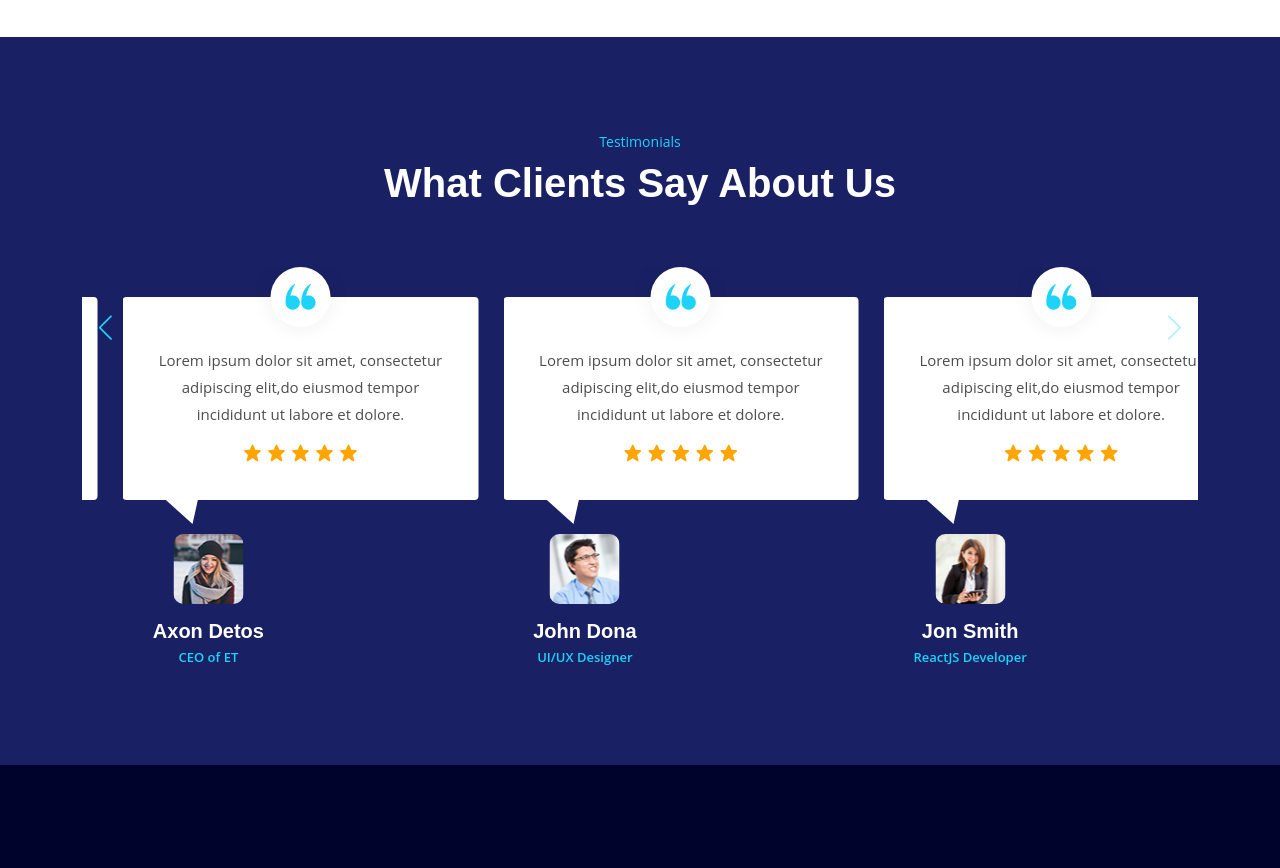
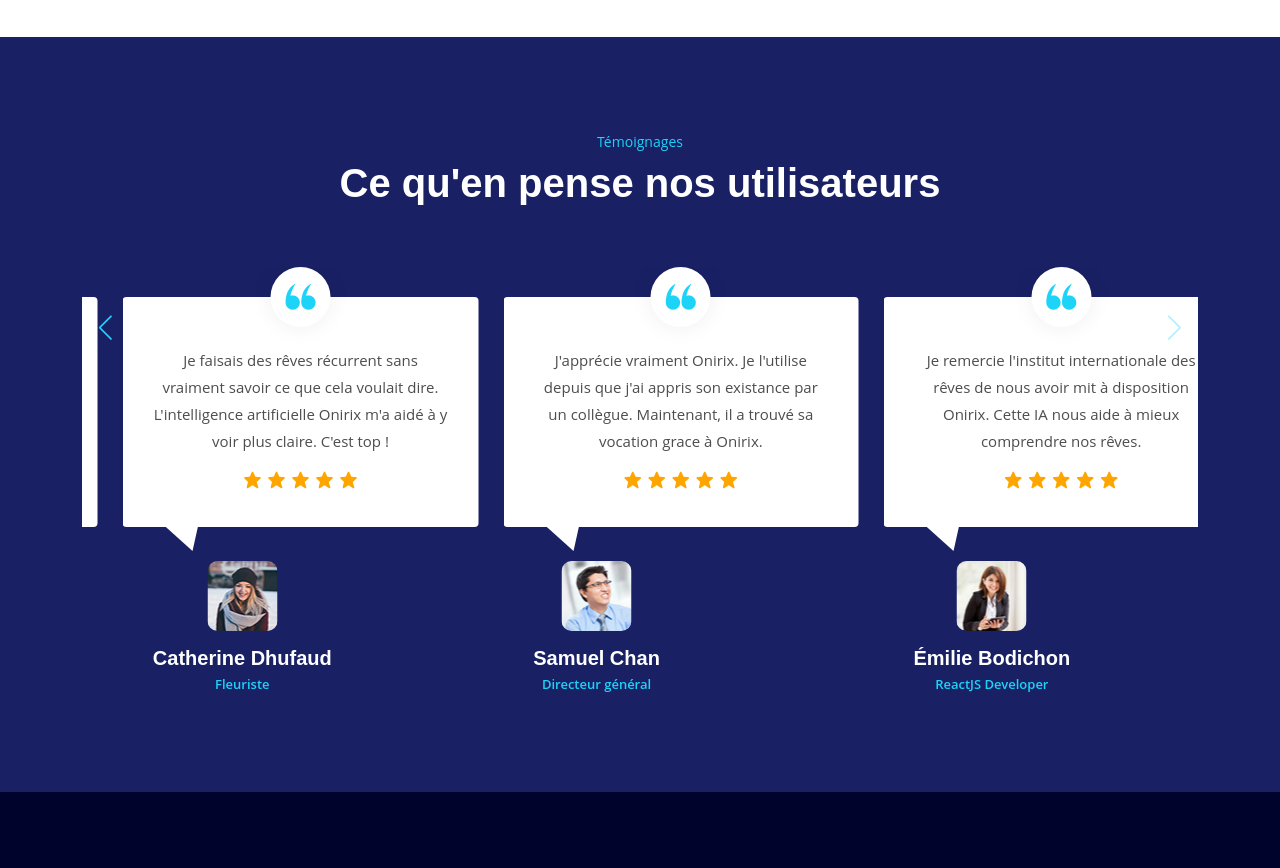
Before and after one commit to codascii/raiv-webcup-2023, a Next.js app: page / in a window 1280 px wide. Shown: the part 3860-4728 px from the top of the page. Built offline with nearby package versions, Linux system fonts and the light colour scheme.

Commit message:
Ajout des témoignages

```diff
--- a/components/Common/Testimonials.js
+++ b/components/Common/Testimonials.js
@@ -5,10 +5,10 @@
 const testimonialsData = [
 	{
 		image: "/images/clients/client1.jpg",
-    name: "Alen Meair",
-    designation: "Web Developer",
+		name: "Olivier Thomas",
+		designation: "Ingénieur commercial",
 		feedbackText:
-      "Lorem ipsum dolor sit amet, consectetur adipiscing elit,do eiusmod tempor incididunt ut labore et dolore.",
+			"Onirix est vraiment un outils fascinant. Mes enfants me parlaient d'intelligence artificiel mais je n'avais pas une idée claire de ce que c'était.",
 
 		rating: [
 			{
@@ -30,10 +30,10 @@
 	},
 	{
 		image: "/images/clients/client2.jpg",
-    name: "Axon Detos",
-    designation: "CEO of ET",
+		name: "Catherine Dhufaud",
+		designation: "Fleuriste",
 		feedbackText:
-      "Lorem ipsum dolor sit amet, consectetur adipiscing elit,do eiusmod tempor incididunt ut labore et dolore.",
+			"Je faisais des rêves récurrent sans vraiment savoir ce que cela voulait dire. L'intelligence artificielle Onirix m'a aidé à y voir plus claire. C'est top !",
 
 		rating: [
 			{
@@ -55,10 +55,10 @@
 	},
 	{
 		image: "/images/clients/client3.jpg",
-    name: "John Dona",
-    designation: "UI/UX Designer",
+		name: "Samuel Chan",
+		designation: "Directeur général",
 		feedbackText:
-      "Lorem ipsum dolor sit amet, consectetur adipiscing elit,do eiusmod tempor incididunt ut labore et dolore.",
+			"J'apprécie vraiment Onirix. Je l'utilise depuis que j'ai appris son existance par un collègue. Maintenant, il a trouvé sa vocation grace à Onirix.",
 
 		rating: [
 			{
@@ -80,10 +80,10 @@
 	},
 	{
 		image: "/images/clients/client4.jpg",
-    name: "Jon Smith",
+		name: "Émilie Bodichon",
 		designation: "ReactJS Developer",
 		feedbackText:
-      "Lorem ipsum dolor sit amet, consectetur adipiscing elit,do eiusmod tempor incididunt ut labore et dolore.",
+			"Je remercie l'institut internationale des rêves de nous avoir mit à disposition Onirix. Cette IA nous aide à mieux comprendre nos rêves.",
 
 		rating: [
 			{
@@ -111,8 +111,8 @@
 			<section className="client-area ptb-100">
 				<div className="container">
 					<div className="section-title">
-            <span>Testimonials</span>
-            <h2>What Clients Say About Us</h2>
+						<span>Témoignages</span>
+						<h2>Ce qu'en pense nos utilisateurs</h2>
 					</div>
 
 					<Swiper
@@ -147,13 +147,20 @@
 										<ul>
 											{value.rating.map((value, i) => (
 												<li key={i}>
-                          <i className={value.iconName}></i>
+													<i
+														className={
+															value.iconName
+														}
+													></i>
 												</li>
 											))}
 										</ul>
 
 										<div className="client-img">
-                      <img src={value.image} alt="Image" />
+											<img
+												src={value.image}
+												alt="Image"
+											/>
 											<h3>{value.name}</h3>
 											<span>{value.designation}</span>
 										</div>
--- a/pages/dreams-prediction.js
+++ b/pages/dreams-prediction.js
@@ -5,6 +5,7 @@
 import ContactFormStyleTwo from "../components/Contact/ContactFormStyleTwo";
 import Footer from "../components/Layouts/Footer";
 import DreamsPredictionForm from "../components/DreamsPredictionForm/DreamsPredictionForm";
+import Testimonials from "../components/Common/Testimonials";
 
 export default function DreamsPrediction() {
 	return (
@@ -22,6 +23,7 @@
 
 			<DreamsPredictionForm />
 
+			<Testimonials />
 			<Footer />
 		</>
 	);
```
Lines whose indentation alone changed are shown as unchanged.
